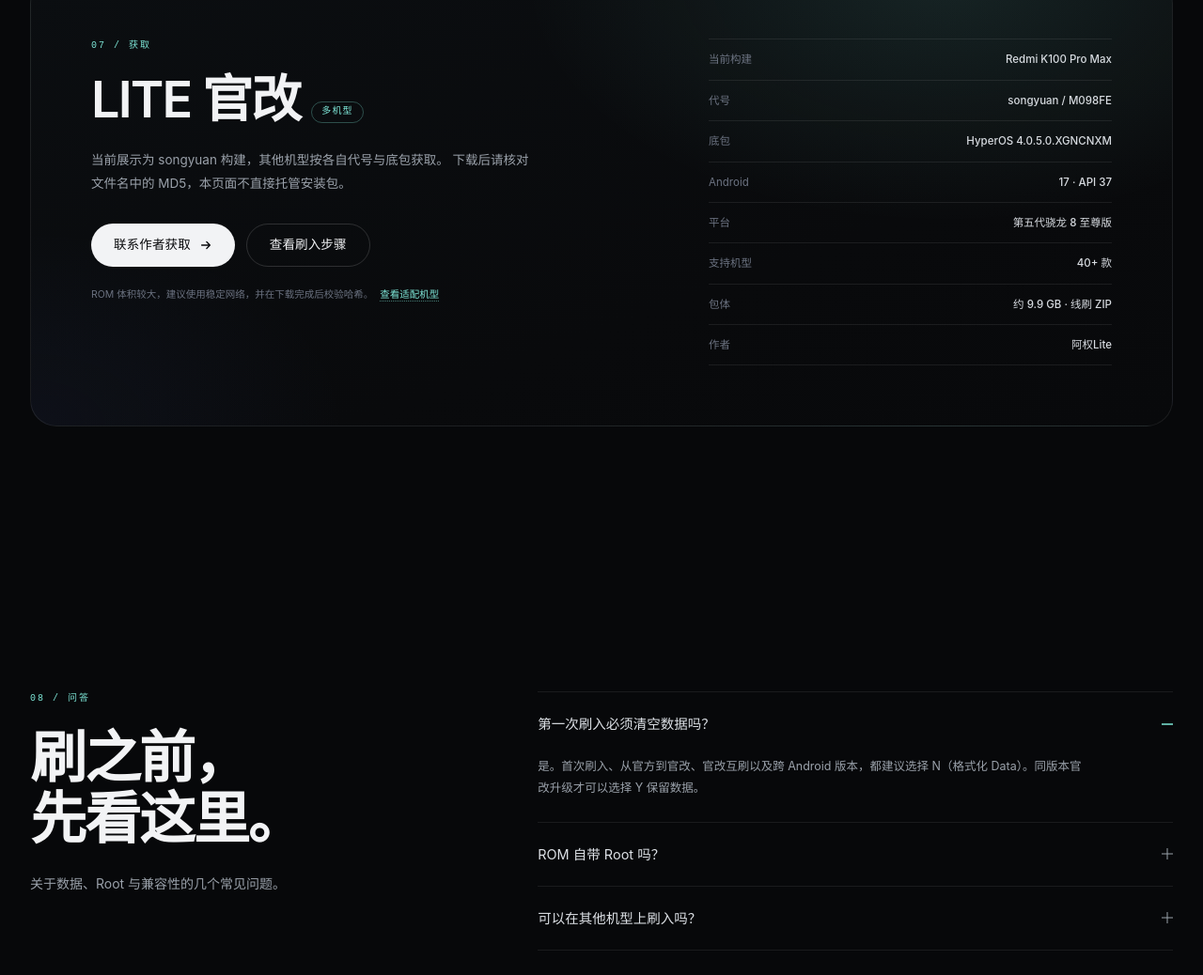
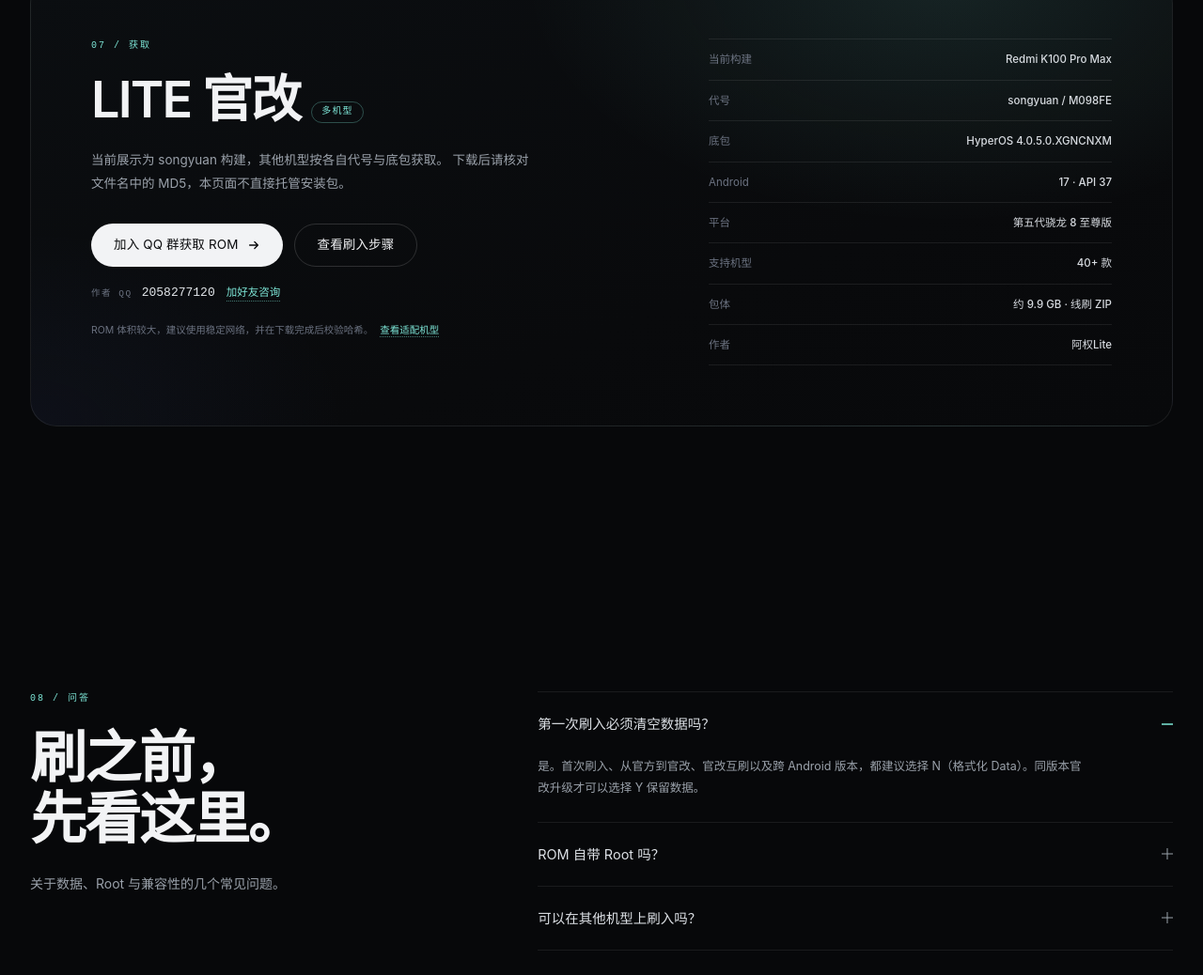
Before and after one commit to IHABR/lite-rom-site, a plain HTML site: page index.html in a window 1280 px wide. Shown: the part 9706-10744 px from the top of the page at 94% size. Drawn offline with Linux system fonts and the light colour scheme.

Commit message:
获取 ROM 改为加入 QQ 群，并展示作者 QQ

```diff
--- a/index.html
+++ b/index.html
@@ -756,11 +756,19 @@
               下载后请核对文件名中的 MD5，本页面不直接托管安装包。
             </p>
             <div class="download-actions">
-              <a class="btn btn-primary" href="mailto:2058277120@qq.com?subject=%E8%8E%B7%E5%8F%96%20LITE%20%E5%AE%98%E6%94%B9%20ROM">
-                联系作者获取
+              <a class="btn btn-primary"
+                 href="https://qun.qq.com/universal-share/share?ac=1&amp;authKey=iUjZfzTmA80wacl6uE6%2FeUkRuhJ9MzhjPgT9BJwldjdfqbIx2bWyiVco114Cx22s&amp;busi_data=eyJncm91cENvZGUiOiI5Mjg4NzEzOTgiLCJ0b2tlbiI6IlI5bWhKTFZ4ajJPM3FXRVYweWI4OFdxem9UMytvWURJOGt3VEFDTEwyMStGQXRnRUhtOHdvT21odnpSUWx2RmQiLCJ1aW4iOiIyMDU4Mjc3MTIwIn0%3D&amp;data=tUqEx0h66sFl6y4nTIzXHe-CVb0TLNg5O0qJVLaWJ4oRD1D6lalENOeSJawhUp2uXF0pIAZ4yK9sJnEmLp2JjQ&amp;svctype=4&amp;tempid=h5_group_info"
+                 target="_blank" rel="noopener noreferrer">
+                加入 QQ 群获取 ROM
                 <svg viewBox="0 0 16 16" aria-hidden="true"><path d="M3 8h10M9 4l4 4-4 4"/></svg>
               </a>
               <a class="btn btn-ghost" href="#flash">查看刷入步骤</a>
+            </div>
+            <div class="download-contact">
+              <span>作者 QQ</span>
+              <b>2058277120</b>
+              <a class="inline-link" href="https://wpa.qq.com/msgrd?v=3&amp;uin=2058277120&amp;site=qq&amp;menu=yes"
+                 target="_blank" rel="noopener noreferrer">加好友咨询</a>
             </div>
             <p class="download-note">
               ROM 体积较大，建议使用稳定网络，并在下载完成后校验哈希。
--- a/styles.css
+++ b/styles.css
@@ -2262,6 +2262,34 @@ code {
   margin-top: 30px;
 }
 
+.download-contact {
+  display: flex;
+  flex-wrap: wrap;
+  align-items: baseline;
+  gap: 10px;
+  margin-top: 18px;
+}
+
+.download-contact span {
+  font-family: var(--mono);
+  font-size: 9.5px;
+  letter-spacing: 0.16em;
+  color: var(--faint);
+  text-transform: uppercase;
+}
+
+.download-contact b {
+  font-family: var(--mono);
+  font-size: 13px;
+  font-weight: 500;
+  color: #e3e7eb;
+}
+
+.download-contact .inline-link {
+  font-size: 11.5px;
+  margin-left: 2px;
+}
+
 .download-note {
   margin-top: 22px;
   font-size: 10.5px;
```
